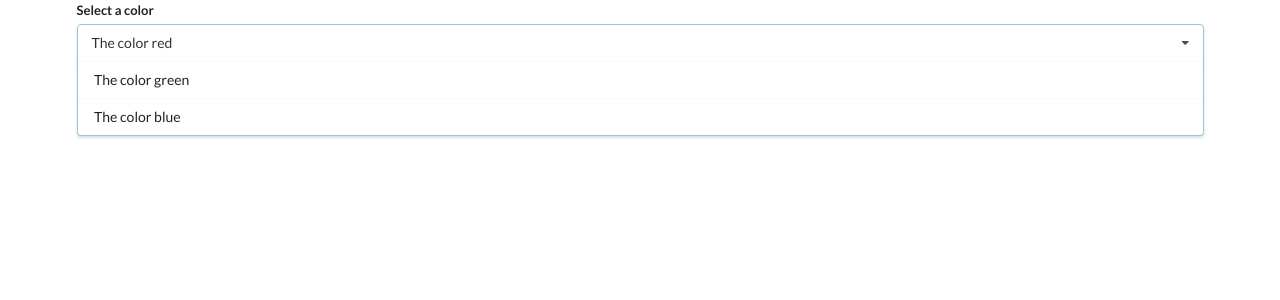
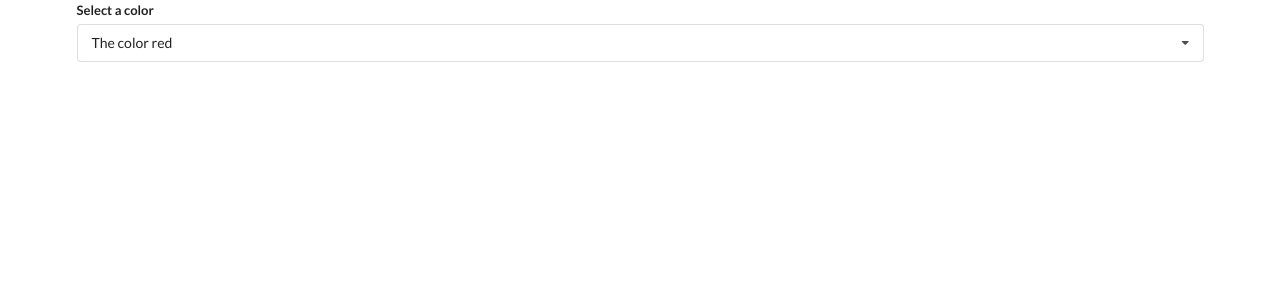
Before and after one commit to uxmoon/react-widgets, a React (Create React App) app: page / in a window 1280 px wide. Shown: the top 300 px of the page. Built offline with nearby package versions, Linux system fonts and the light colour scheme.

Commit message:
added useState to close/open dropdown and toggle classes

```diff
--- a/src/components/Dropdown.js
+++ b/src/components/Dropdown.js
@@ -1,10 +1,10 @@
-import React from "react";
+import React, { useState } from 'react';
 
 const Dropdown = ({ options, selected, onSelectedChange }) => {
-  console.log(selected.label);
+  const [open, setOpen] = useState(false);
 
   const renderedOptions = options.map((option) => {
-    if(option.value === selected.value) {
+    if (option.value === selected.value) {
       return null;
     }
 
@@ -22,10 +22,17 @@
     <div className="ui form">
       <div className="field">
         <label className="label">Select a color</label>
-        <div className="ui selection dropdown visible active">
+        <div
+          onClick={() => setOpen(!open)}
+          className={`ui selection dropdown ${open ? 'visible active' : ''}`}
+        >
           <i className="dropdown icon"></i>
           <div className="text">{selected.label}</div>
-          <div className="menu visible transition">{renderedOptions}</div>
+          <div
+            className={`menu ${open ? 'visible transition' : ''}`}
+            >
+            {renderedOptions}
+          </div>
         </div>
       </div>
     </div>
```
